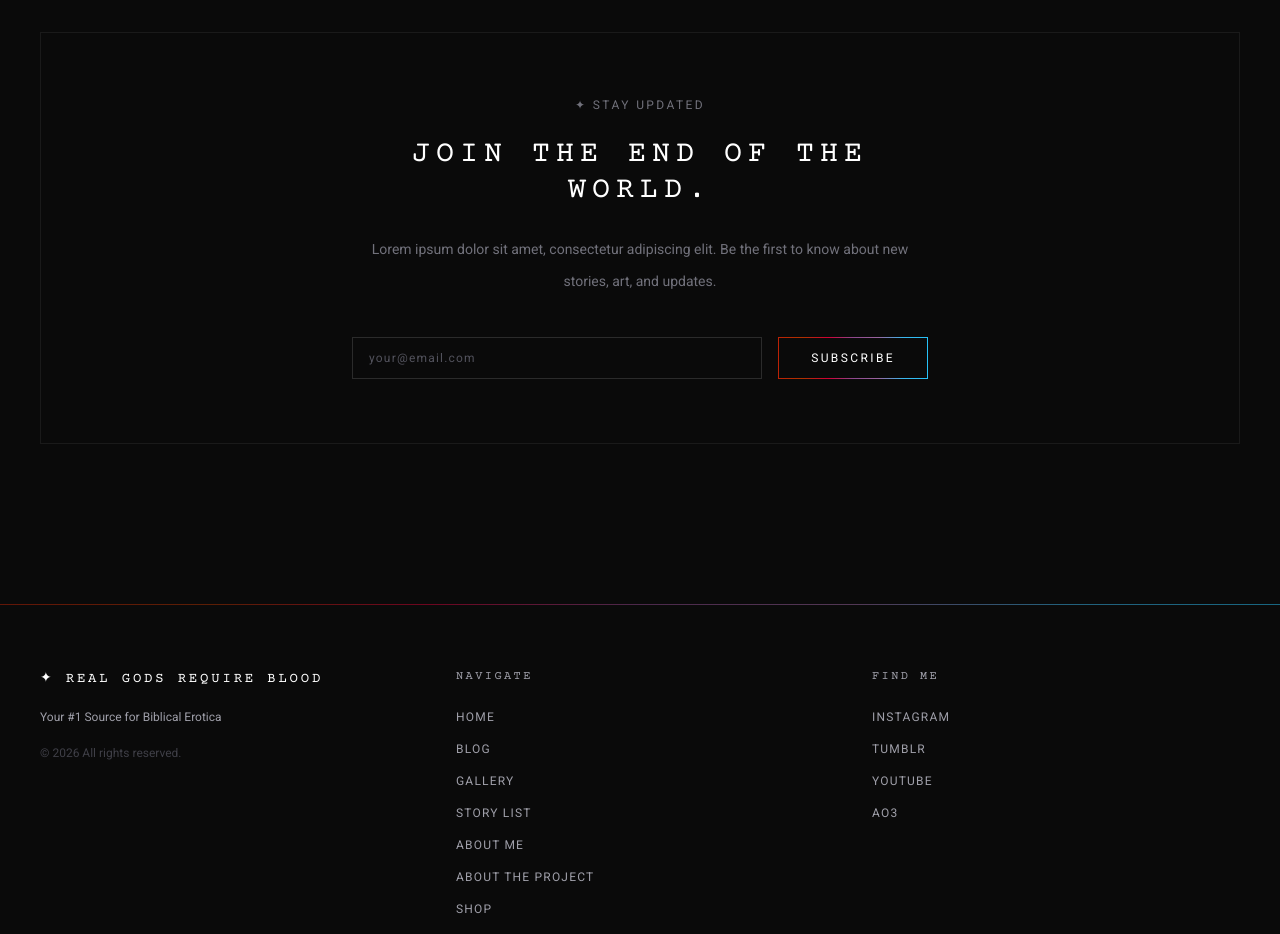
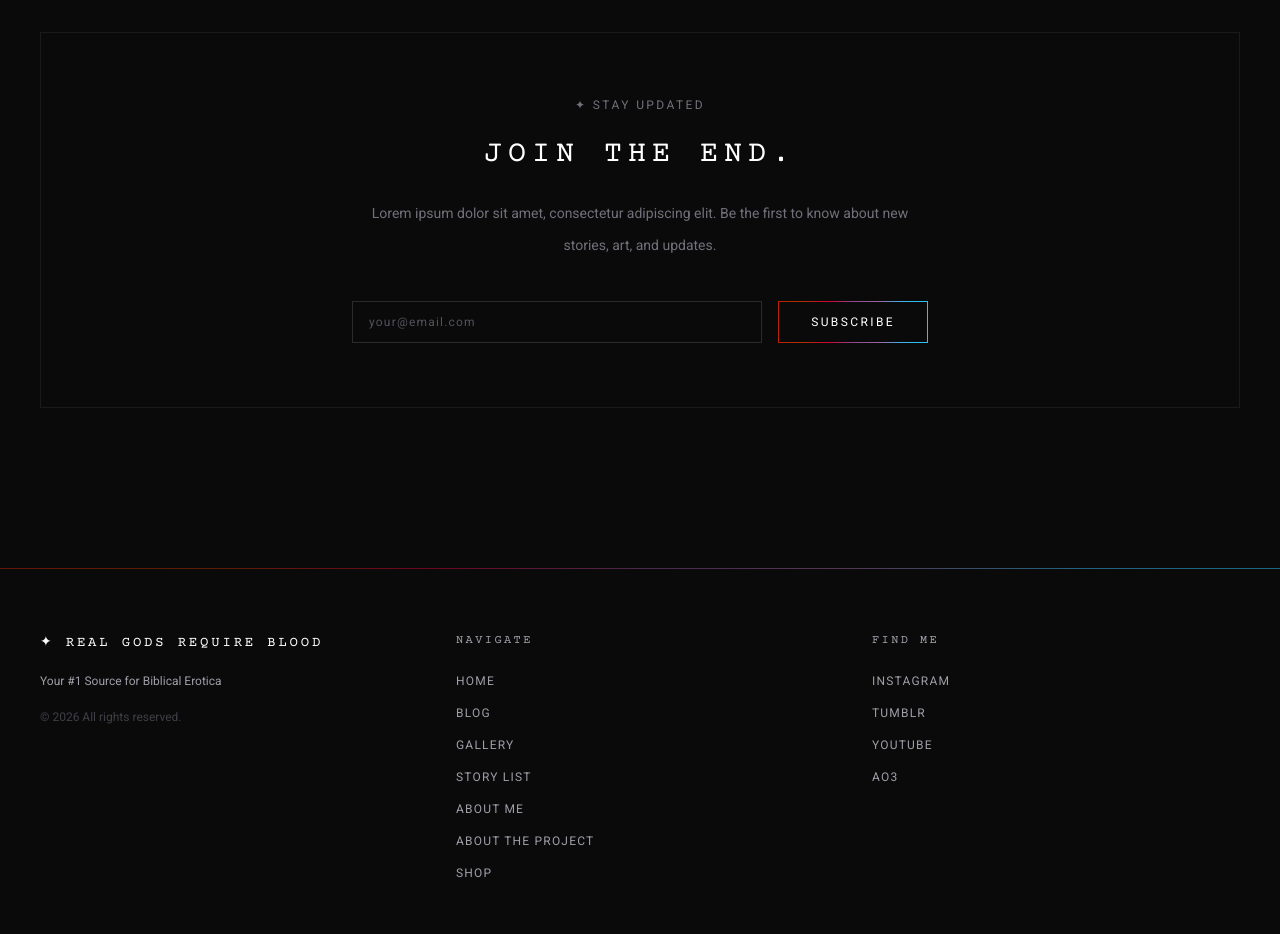
Before and after one commit to laybuh/aliveafterparadise, a Next.js app: page / in a window 1280 px wide. Shown: the part 2120-3054 px from the top of the page. Built offline with nearby package versions, Linux system fonts and the light colour scheme.

Commit message:
Changed text in Newsletter.tsx

```diff
--- a/app/components/Newsletter.tsx
+++ b/app/components/Newsletter.tsx
@@ -28,7 +28,7 @@ export default function Newsletter() {
                     </p>
 
                     <h2 className="font-typewriter text-2xl md:text-3xl tracking-[0.2em] uppercase text-white">
-                        Join the End of the World.
+                        Join the End.
                     </h2>
 
                     <p className="font-roboto text-zinc-500 text-sm leading-8">
```
